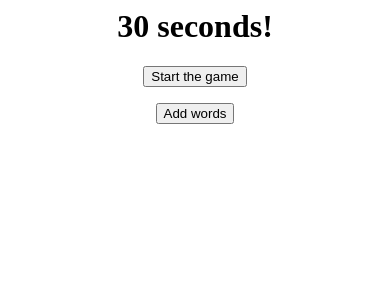
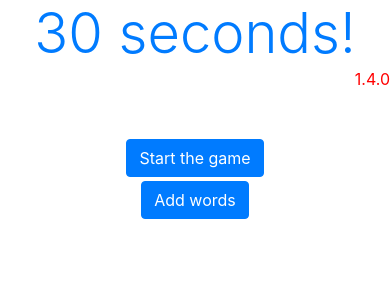
Before and after one commit to Nierot/30seconds, a Django app: page / in a window 390 px wide. Shown: the top 300 px of the page. Run offline with Django 3.2, Linux system fonts and the light colour scheme; some libraries are stand-ins or nearby versions.

Commit message:
Added stylesheets

```diff
--- /dev/null
+++ b/game/static/game/style.css
@@ -0,0 +1,17 @@
+#index {
+    text-align: center;
+}
+
+#version {
+    color:red;
+    text-align: right;
+}
+
+#startGameButton {
+    text-align: center;
+}
+
+#addWordsButton {
+    text-align: center;
+    padding-top: 1%;
+}
--- a/game/templates/game/index.html
+++ b/game/templates/game/index.html
@@ -1,23 +1,36 @@
-<html>
+<!doctype html>
+<html lang="en">
+    {% load static %}
+
     <head>
+        <link rel="stylesheet" href="https://stackpath.bootstrapcdn.com/bootstrap/4.4.1/css/bootstrap.min.css" integrity="sha384-Vkoo8x4CGsO3+Hhxv8T/Q5PaXtkKtu6ug5TOeNV6gBiFeWPGFN9MuhOf23Q9Ifjh" crossorigin="anonymous">
+        <script src="https://code.jquery.com/jquery-3.4.1.slim.min.js" integrity="sha384-J6qa4849blE2+poT4WnyKhv5vZF5SrPo0iEjwBvKU7imGFAV0wwj1yYfoRSJoZ+n" crossorigin="anonymous"></script>
+        <script src="https://cdn.jsdelivr.net/npm/popper.js@1.16.0/dist/umd/popper.min.js" integrity="sha384-Q6E9RHvbIyZFJoft+2mJbHaEWldlvI9IOYy5n3zV9zzTtmI3UksdQRVvoxMfooAo" crossorigin="anonymous"></script>
+        <script src="https://stackpath.bootstrapcdn.com/bootstrap/4.4.1/js/bootstrap.min.js" integrity="sha384-wfSDF2E50Y2D1uUdj0O3uMBJnjuUD4Ih7YwaYd1iqfktj0Uod8GCExl3Og8ifwB6" crossorigin="anonymous"></script>
+        <link rel="stylesheet" type="text/css" href="{% static 'game/style.css' %}">
         <title> 30 seconds! </title>
     <head>
 
     <body>
-        <h1>
-        <div align="center"> 30 seconds! </div>
-        </h1>
-
-        <div align="center">
-        <form action="/game">
-            <input type="submit" value="Start the game" />
-        </form>
-
-        <form action="/addWords">
-            <input type="submit" value="Add words" />
-        </form>
+        <div class='row'>
+            <div class="col-sm-5"></div>
+            <div class="col-sm-2">
+                <div id='index' class="display-4"> <div class='text-primary'> 30 seconds! </div></div>
+            </div>
+            <div class="col-sm-5">
+                <div id='version'> {{ version|default:"420.69" }} </div>
+            </div>
         </div>
-
+        <br></br>
+        <div id='startGameButton'>
+            <form action="/game">
+                <input type="submit",  class="btn btn-primary", value="Start the game" />
+            </form>
+        </div>
+        <div id='addWordsButton'>
+            <form action="/addWords">
+                <input type="submit", class="btn btn-primary", value="Add words"/>
+            </form>
+        </div>
     </body>
-
 </html
--- a/game/version.py
+++ b/game/version.py
@@ -2,7 +2,7 @@
 Returns the current version number, has to be updated by hand
 """
 
-CURRENT_VERSION = "1.3.2"
+CURRENT_VERSION = "1.4.0"
 
 def getVersion():
     return CURRENT_VERSION
--- a/seconds/index.py
+++ b/seconds/index.py
@@ -1,8 +1,11 @@
 from django.shortcuts import render
 from django.http import HttpResponse, Http404
+
+from game.version import getVersion
 
 """
 The view for rendering the index page
 """
 def indexView(request):
-    return render(request, 'game/index.html')
+    version = getVersion()
+    return render(request, 'game/index.html', {'version': version})
--- a/seconds/settings.py
+++ b/seconds/settings.py
@@ -38,7 +38,10 @@ INSTALLED_APPS = [
     'django.contrib.sessions',
     'django.contrib.messages',
     'django.contrib.staticfiles',
+    'crispy-forms'
 ]
+
+CRISPY_TEMPLATE_PACK = 'bootstrap4'
 
 MIDDLEWARE = [
     'django.middleware.security.SecurityMiddleware',
```
Also changed, not shown: game/templates/game/addWords.html (+18 -4 lines), db.sqlite3.
